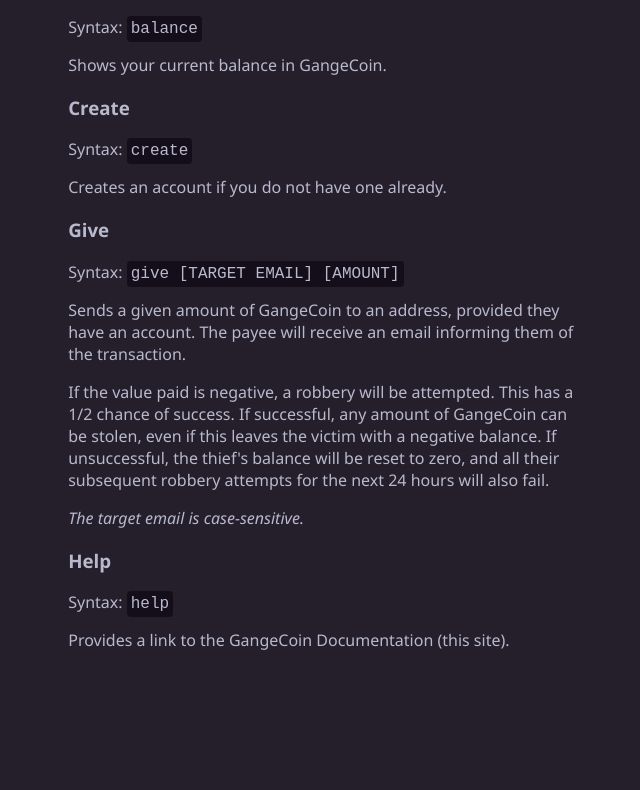
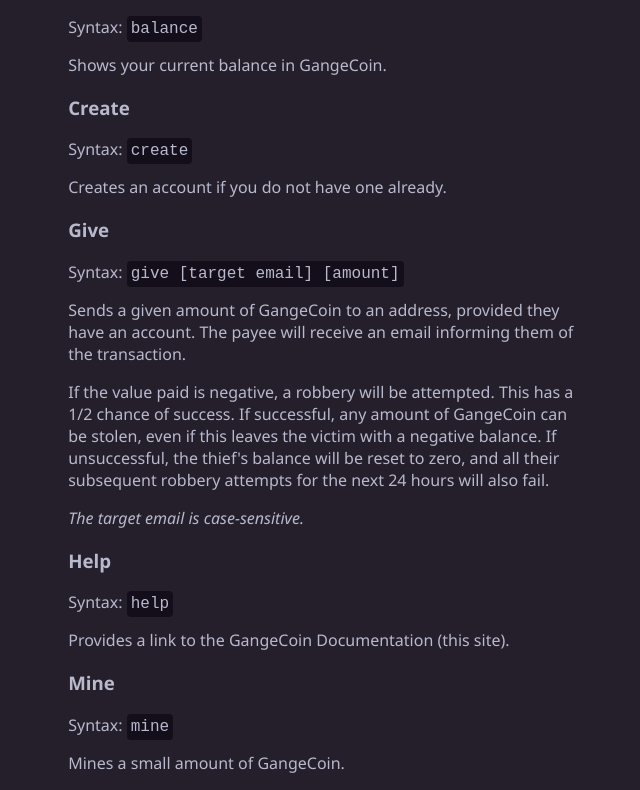
Before and after one commit to nathanoc/gangecoin-docs, a plain HTML site: page index.html in a window 1280 px wide. Shown: the part 386-1176 px from the top of the page, without its empty margins (319-959 px from the left). Before the commit the page ends 1053 px from the top, so only its background shows below. Drawn offline with Linux system fonts and the light colour scheme.

Commit message:
added mine command

```diff
--- a/index.html
+++ b/index.html
@@ -28,7 +28,7 @@
             <p>Creates an account if you do not have one already.</p>
 
             <h3>Give</h3>
-            <p>Syntax: <span class="syntax">give [TARGET EMAIL] [AMOUNT]</span></p>
+            <p>Syntax: <span class="syntax">give [target email] [amount]</span></p>
             <p>Sends a given amount of GangeCoin to an address, provided they have an account. The payee will receive an email informing them of the transaction.</p>
             <p>If the value paid is negative, a robbery will be attempted. This has a 1/2 chance of success. If successful, any amount of GangeCoin can be stolen, even if this leaves the victim with a negative balance. If unsuccessful, the thief's balance will be reset to zero, and all their subsequent robbery attempts for the next 24 hours will also fail.</p>
             <p><em>The target email is case-sensitive.</em></p>
@@ -36,6 +36,10 @@
             <h3>Help</h3>
             <p>Syntax: <span class="syntax">help</span></p>
             <p>Provides a link to the GangeCoin Documentation (this site).</p>
+
+            <h3>Mine</h3>
+            <p>Syntax: <span class="syntax">mine</span></p>
+            <p>Mines a small amount of GangeCoin.</p>
         </div>
     </body>
 </html>
```
